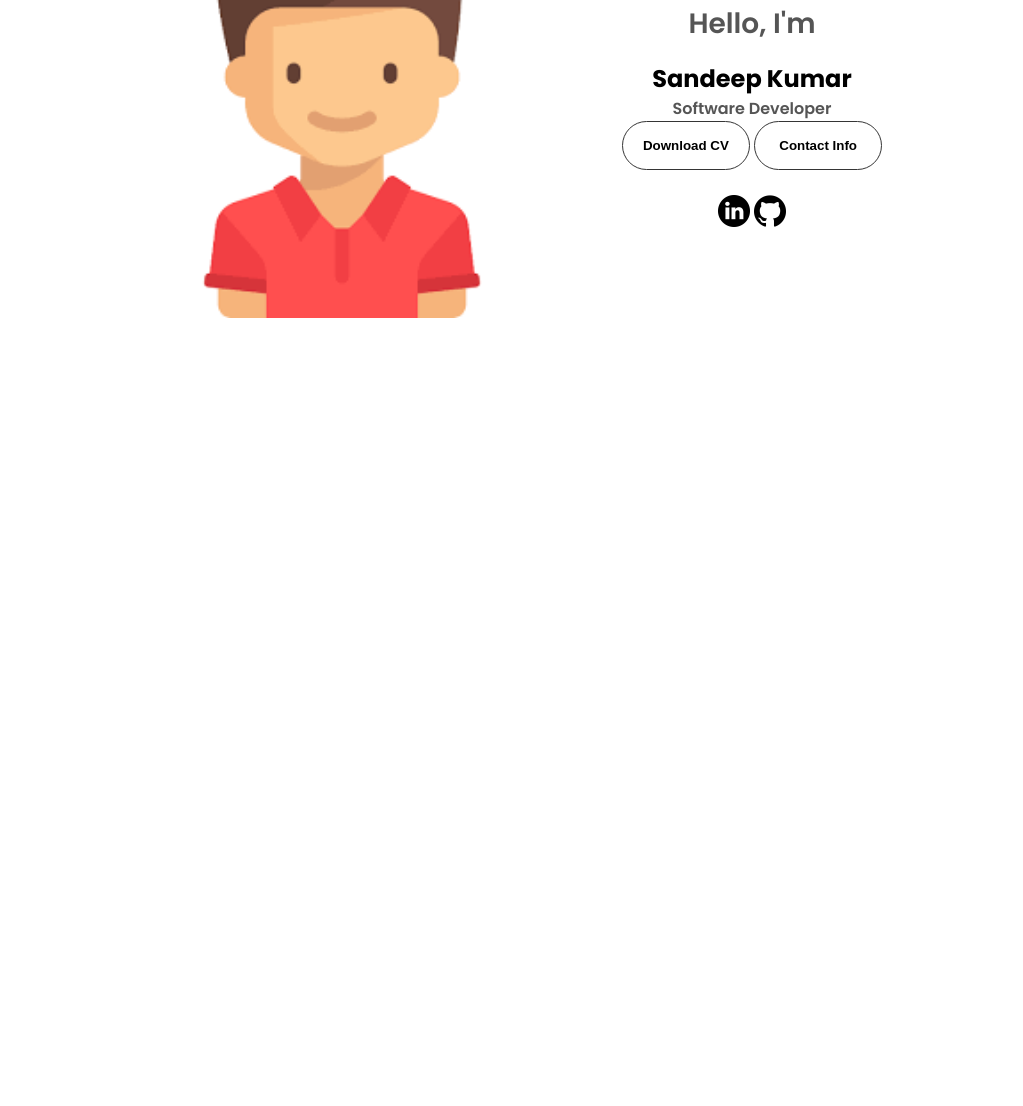
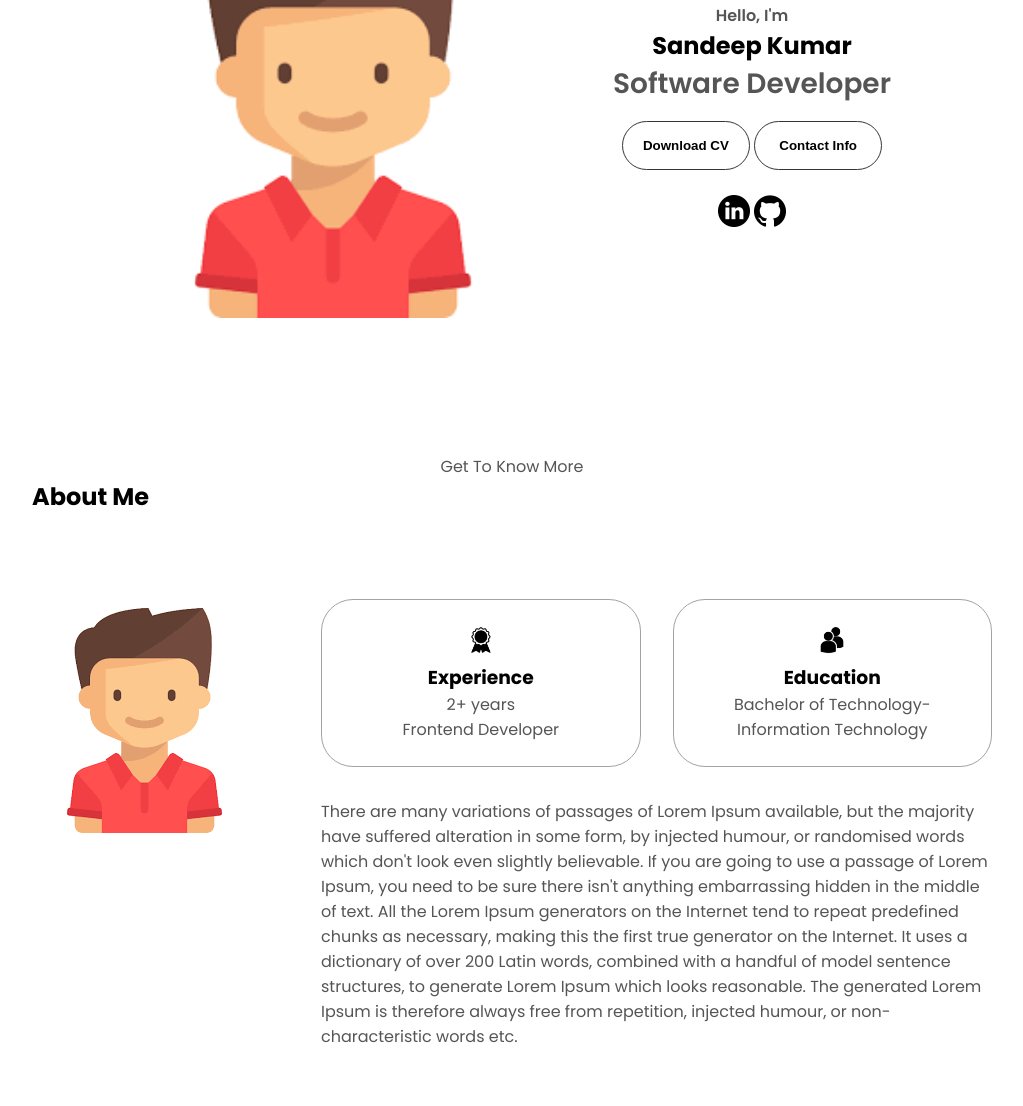
Before and after one commit to chinnu54/Portfolio, a plain HTML site: page index.html in a window 1280 px wide. Shown: the part 354-1460 px from the top of the page, without its empty margins (128-1151 px from the left). Before the commit the page ends 800 px from the top, so only its background shows below. Drawn offline with Linux system fonts and the light colour scheme.

Commit message:
Latest Updated with About Section Completed

```diff
--- a/index.css
+++ b/index.css
@@ -230,7 +230,7 @@ section{
 }
 
 
-.section__text__p1{
+.section__text__p2{
     font-size: 1.75rem;
     margin-bottom: 1rem;
 }
@@ -316,7 +316,7 @@ section{
 }
 
 
-.btm-color-1:hover{
+.btn-color-1:hover{
     background: rgb(0,0,0);
 
 }
@@ -334,3 +334,61 @@ section{
 .btn-container{
     gap:1rem;
 }
+
+
+
+
+/* About Container */
+
+
+#About{
+position:relative;
+}
+
+.about-containers{
+    gap:2rem;
+    margin-bottom:2rem;
+    margin-top: 2rem;
+}
+
+.about-details-container{
+    justify-content: center;
+    flex-direction: column;
+}
+
+.about-containers,
+.about-details-container{
+    display:flex;
+}
+
+.about-pic{
+    border-radius: 2rem;
+}
+
+.icon-arrow{
+    /* position:absolute; */
+    right:-5rem;
+    bottom: 2.5rem;
+
+}
+
+.details-container{
+    padding:1.5rem;
+    flex:1;
+    background: white;
+    border-radius: 2rem;
+    border: rgb(53,53,53) 0.1rem solid;
+    border-color: rgb(163,163,163);
+    text-align: center;
+}
+
+.section-container{
+    gap:4rem;
+    height:80%;
+}
+
+.section__pic-container{
+    height: 400px;
+    width:400px;
+    margin:auto 0;
+}
--- a/index.html
+++ b/index.html
@@ -71,9 +71,8 @@
 
 
         <div class="socials-container">
-
-            <br/>
-            <img src="./assets/LinkedIn_logo.png"  class="icon" alt="My linkedin Profile" onclick="window.open(https://www.linkedin.com/in/sandeep00001')"/>
+           <br>
+            <img src="./assets/LinkedIn_logo.png"  class="icon" alt="My linkedin Profile" onclick="window.open('https://www.linkedin.com/in/sandeep00001')"/>
 
 
 
@@ -88,5 +87,37 @@
     </section>
 
 
+
+    <section id="About">
+        <p class="section__text__p1">Get To Know More</p>
+        <h1 class="title">About Me</h1>
+        <div class="section-container">
+            <div class="section__pic-container">
+                <img src="./assets/candid.png" alt="My photo" class="about-pic"/>
+
+            </div>
+            <div class="about-details-container">
+                <div class="about-containers">
+                    <div class="details-container">
+                        <img src="./assets/experience.png" class="icon" alt="Experience icon" />
+                        <h3>Experience</h3>
+                        <p>2+ years<br/>Frontend Developer</p>
+                    </div>
+
+                    <div class="details-container">
+                        <img src="./assets/education.png"  class="icon" alt="Education icon" />
+                        <h3>Education</h3>
+                        <p>Bachelor of Technology-Information Technology<br/></p>
+
+                    </div>
+                </div>
+                <div class="text-container">
+                    <p>There are many variations of passages of Lorem Ipsum available, but the majority have suffered alteration in some form, by injected humour, or randomised words which don't look even slightly believable. If you are going to use a passage of Lorem Ipsum, you need to be sure there isn't anything embarrassing hidden in the middle of text. All the Lorem Ipsum generators on the Internet tend to repeat predefined chunks as necessary, making this the first true generator on the Internet. It uses a dictionary of over 200 Latin words, combined with a handful of model sentence structures, to generate Lorem Ipsum which looks reasonable. The generated Lorem Ipsum is therefore always free from repetition, injected humour, or non-characteristic words etc.</p>
+                </div>
+            </div>
+        </div>
+        <!-- <img src="./assets/arrow.png" alt="Arrow icon" class="icon-arrow" onclick="location.href='./#Experience'"/> -->
+    </section>
+
 </body>
 </html>
```
Also changed, not shown: assets/arrow.png (added), assets/education.png (added), assets/experience.png (added).
